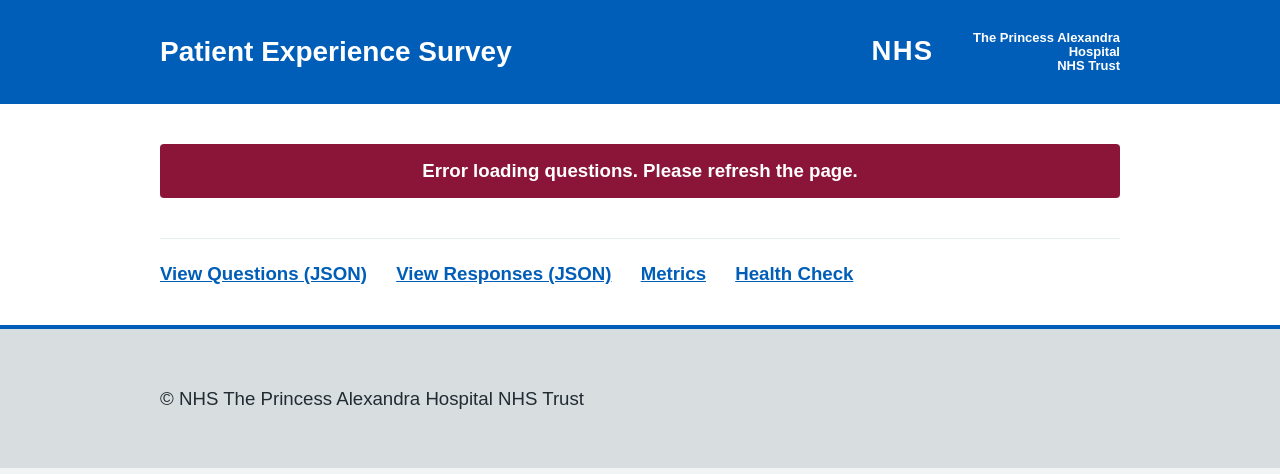
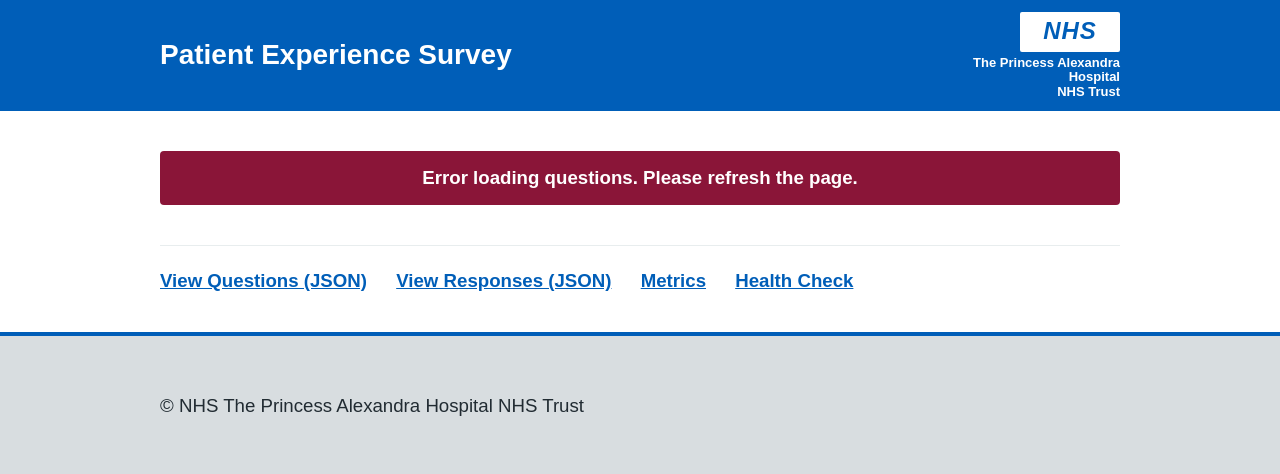
Before and after one commit to UrszulaC/PatientSurvey, a Flask app: template templates/index.html in a window 1280 px wide. Shown: the top 474 px of the page. Run offline with Flask 3, Linux system fonts and the light colour scheme; the template is opened without the code that fills it, so the values that code supplies are empty; parts of the project's set-up code (start-up, migrations or seed data) failed here and were passed over.

Commit message:
Update index.html

```diff
--- a/templates/index.html
+++ b/templates/index.html
@@ -17,30 +17,37 @@
           Patient Experience Survey
         </div>
 
-            <!-- Right: Inline white NHS-style logo -->
-            <div style="display: flex; align-items: center;">
-                <svg xmlns="http://www.w3.org/2000/svg" viewBox="0 0 100 40" style="height: 50px; width: auto;">
-                    <!-- Transparent background -->
-                    <rect width="100" height="40" rx="4" fill="transparent"></rect>
-                    <!-- White NHS text -->
-                    <text x="50%" y="65%" text-anchor="middle"
+        <!-- Right: Inline recreated NHS-style logo -->
+        <div style="display: flex; flex-direction: column; align-items: flex-end; color: white;">
+
+          <!-- NHS box -->
+          <svg xmlns="http://www.w3.org/2000/svg" viewBox="0 0 100 40" style="height: 40px; width: auto; margin-bottom: 4px;">
+            <!-- White square background -->
+            <rect width="100" height="40" fill="white" rx="2"></rect>
+            <!-- Blue italic NHS text -->
+            <text x="50%" y="68%" text-anchor="middle"
                   font-family="Arial, Helvetica, sans-serif"
                   font-weight="bold"
-                          font-size="22"
-                          fill="white"
+                  font-size="24"
+                  font-style="italic"
+                  fill="#005eb8"
                   letter-spacing="1">
               NHS
             </text>
           </svg>
-                <div style="color: white; text-align: right; font-weight: bold; line-height: 1.1; margin-left: 8px;">
+
+          <!-- Hospital trust text -->
+          <div style="text-align: right; font-weight: bold; line-height: 1.1;">
             <div style="font-size: 13px;">The Princess Alexandra</div>
             <div style="font-size: 13px;">Hospital</div>
             <div style="font-size: 13px;">NHS Trust</div>
           </div>
+
         </div>
 
       </div>
     </header>
+
     <div style="background-color: #ffffff; padding: 20px; margin: 0 -10px;">
         <div style="max-width: 960px; margin: 0 auto; padding: 20px;">
             <div id="loading" style="padding: 24px; text-align: center; font-size: 14pt;">Loading survey questions...</div>
```
Lines whose indentation alone changed are shown as unchanged.
